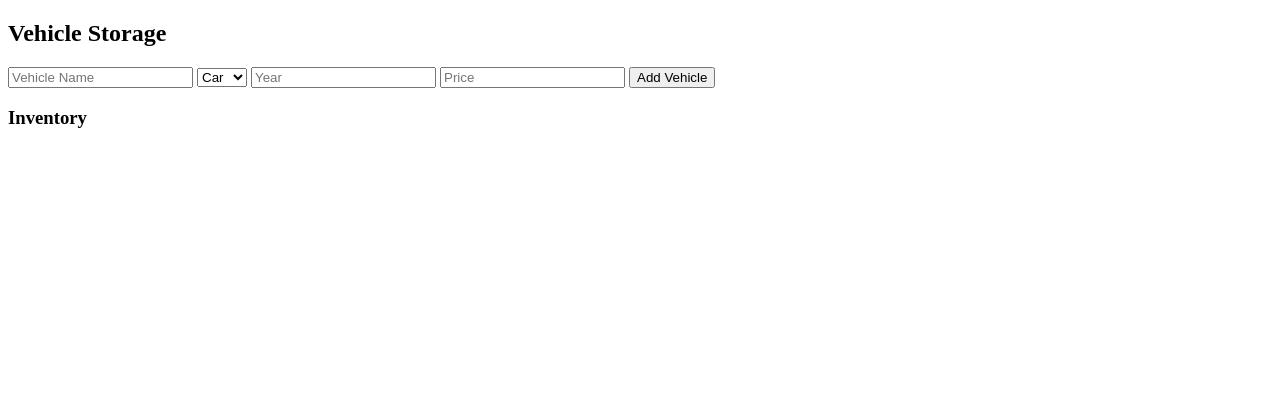
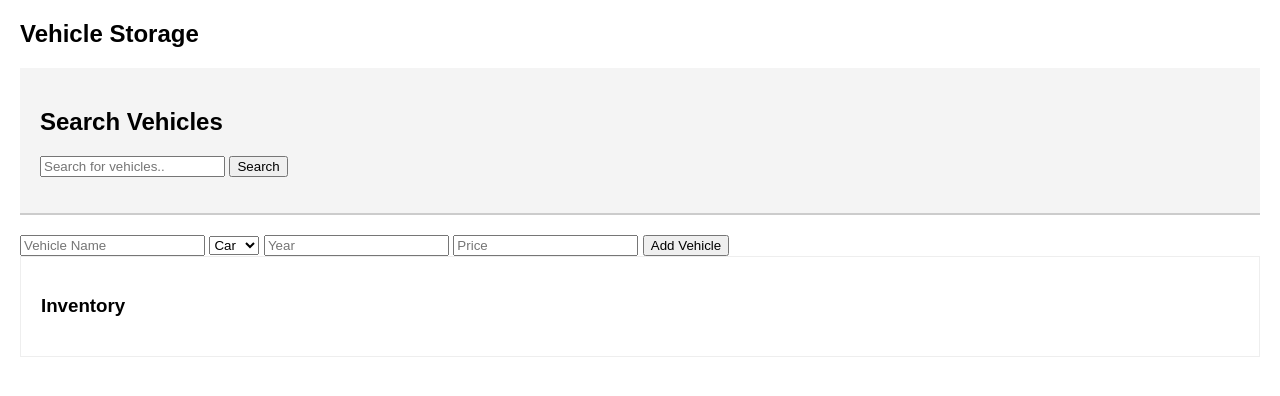
Before and after one commit to dumindu00/CRUD-operation-JS-Flask-MySql-, a Flask app: page / in a window 1280 px wide. Shown: the top 396 px of the page. Run offline with Flask 3, Linux system fonts and the light colour scheme; data that the repository does not hold is empty.

Commit message:
searching-feature-&css

```diff
--- a/app.py
+++ b/app.py
@@ -9,6 +9,7 @@ from dotenv import load_dotenv
 load_dotenv()
 
 app = Flask(__name__)
+app.config['TEMPLATES_AUTO_RELOAD'] = True
 CORS(app)
 mysql = MySQL()
 mysql.init_app(app)
@@ -40,9 +41,23 @@ def add_vehicle():
 def get_vehicles():
     conn = mysql.connect()
     cursor = conn.cursor()
-    # FIX: Corrected FORM to FROM
     cursor.execute("SELECT * FROM vehicles")
     data = cursor.fetchall()
+    cursor.close()
+    conn.close()
+    return jsonify(data)
+
+@app.route('/search_vehicles', methods=['GET'])
+def search_vehicles():
+    search_term = request.args.get('q', '')
+    conn = mysql.connect()
+    cursor = conn.cursor()
+    query = "SELECT * FROM vehicles WHERE name LIKE %s OR category LIKE %s"
+    like_term = f"%{search_term}%"
+    cursor.execute(query, (like_term, like_term))
+    data = cursor.fetchall()
+    cursor.close()
+    conn.close()
     return jsonify(data)
 
 @app.route('/delete_vehicles/<int:id>', methods=['DELETE'])
--- a/templates/index.html
+++ b/templates/index.html
@@ -1,19 +1,60 @@
 <!DOCTYPE html>
 <html>
+
+    <style>
+    body { font-family: sans-serif; margin: 20px; }
+
+    .search-container {
+        padding: 20px;
+        background-color: #f4f4f4;
+        border-bottom: 2px solid #ccc;
+        margin-bottom: 20px;
+    }
+
+    .inventory-container {
+        padding: 20px;
+        border: 1px solid #eee;
+    }
+
+    #vehicleList {
+        list-style-type: none;
+        padding: 0;
+    }
+
+    #vehicleList li {
+        padding: 10px;
+        border-bottom: 1px solid #ddd;
+    }
+</style>
 <body>
+
     <h2>Vehicle Storage</h2>
+
+    <div class="search-container">
+            <h2>Search Vehicles</h2>
+            <input type="text" placeholder="Search for vehicles.." id="searchInput">
+            <button onclick="searchVehicle()">Search</button>
+            <ul id="searchResults"></ul>
+        </div>
+
+
     <input type="text" id="name" placeholder="Vehicle Name">
+
     <select id="category">
         <option value="Car">Car</option>
         <option value="Bike">Bike</option>
         <option value="SUV">SUV</option>
     </select>
+
     <input type="number" id="year" placeholder="Year">
     <input type="number" id="price" placeholder="Price">
     <button onclick="addVehicle()">Add Vehicle</button>
 
-    <h3>Inventory</h3>
-    <ul id="vehicleList"></ul>
+
+    <div class="inventory-container">
+        <h3>Inventory</h3>
+        <ul id="vehicleList"></ul>
+    </div>
 
     <script>
         async function addVehicle() {
@@ -32,7 +73,7 @@
             loadVehicles();
         }
 
-        async  function deleteItem(id) {
+        async  function deleteVehicle(id) {
             if(confirm("Are you sure you want to delete this item..?")) {
                 await fetch(`delete_vehicles/${id}`, {
                     method: 'DELETE'
@@ -42,11 +83,32 @@
 
         }
 
+        async function searchVehicle() {
+            const q = document.getElementById('searchInput').value
+            const res = await fetch(`/search_vehicles?q=${encodeURIComponent(q)}`)
+            const data = await res.json()
+
+            const list = document.getElementById('searchResults')
+
+            if(data.length === 0) {
+                list.innerHTML = "<li>No matches found.</li>"
+            } else {
+                list.innerHTML = data.map(v => `<li><strong>${v[1]}</strong> | ${v[2]}</li>`)
+            }
+        }
+
+
         async function loadVehicles() {
             const res = await fetch('/get_vehicles');
             const data = await res.json();
             const list = document.getElementById('vehicleList');
-            list.innerHTML = data.map(v => `<li>${v[1]} (${v[2]}) - ${v[3]} - $: ${v[4]}</li> <button onclick="deleteItem(${[v[0]]})">Remove</button>`).join('');
+                        list.innerHTML = data.map(v => `
+                        <li>
+                        <strong>${v[1]}</strong> | Category: ${v[2]} | Year: ${v[3]} | Price: $${v[4]}
+                        <button onclick="deleteVehicle(${v[0]})">Delete</button>
+                        </li>
+                        `).join('');
+
         }
 
         loadVehicles(); // Load on start
```
